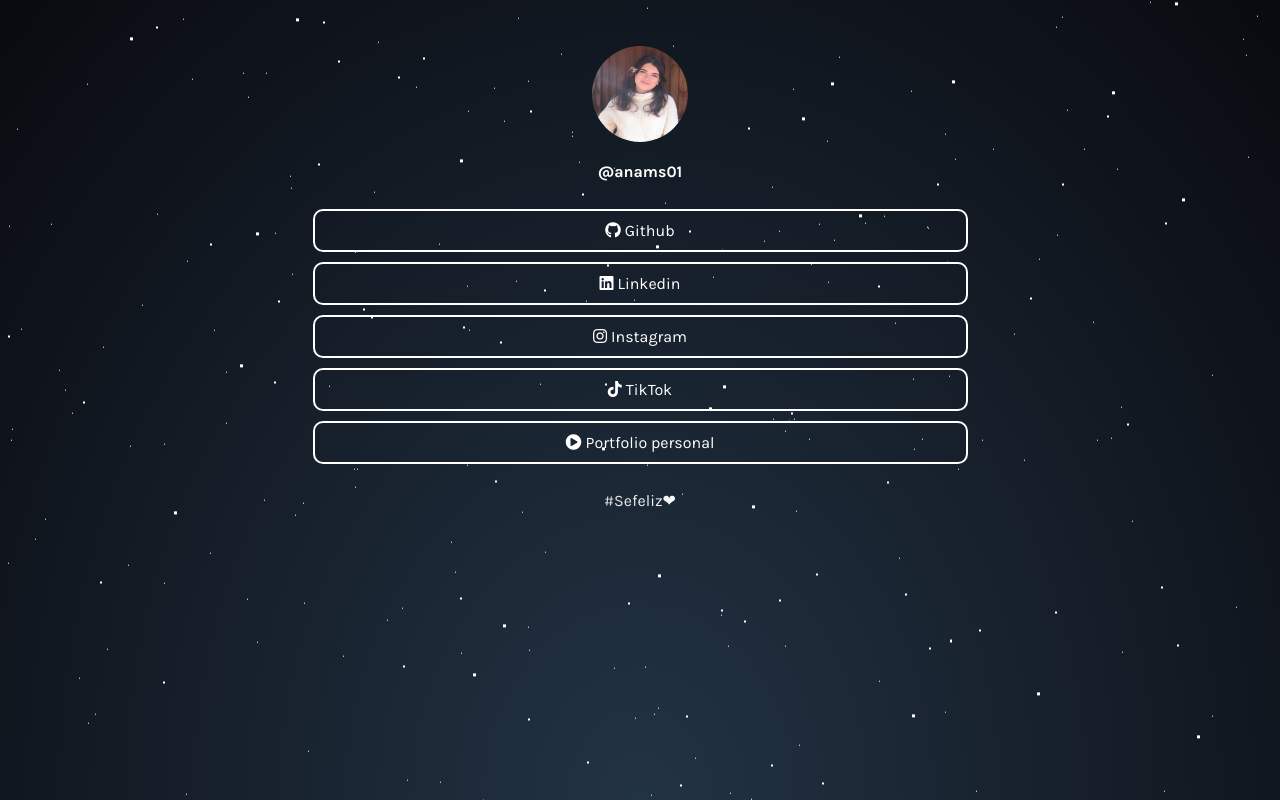
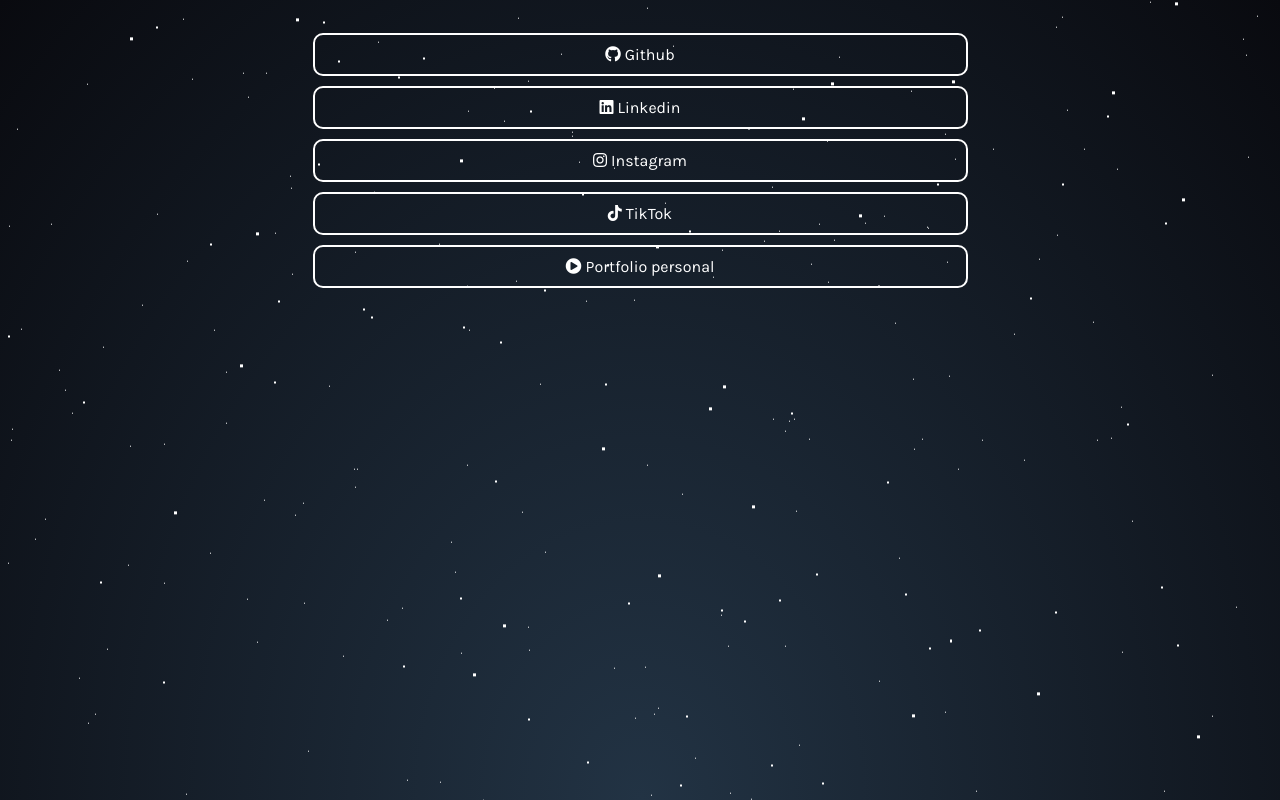
Before and after one commit to anams01/anams01.github.io, a plain HTML site: page linktree/index.html in a window 1280 px wide. Drawn offline with Linux system fonts and the light colour scheme.

Commit message:
quitado lo que da cringe

```diff
--- a/linktree/index.html
+++ b/linktree/index.html
@@ -21,7 +21,7 @@
     </section>
     <!-- End of Parallax Pixel Background Animation -->
 
-    <a id="profilePicture" href="#popup">
+    <!--  <a id="profilePicture" href="#popup">
       <img src="./photo.jpg" alt="Profile Picture">
     </a>
 
@@ -41,7 +41,7 @@
 
     <div id="userName">
       @anams01
-    </div>
+    </div>-->
 
     <div id="links">
       <a class="link" href="https://github.com/anams01" target="_blank">
@@ -61,8 +61,8 @@
       </a>
     </div>
 
-    <div id="hashtag">
+   <!-- <div id="hashtag">
       #Sefeliz❤
-    </div>
+    </div>-->
   </body>
 </html>
```
